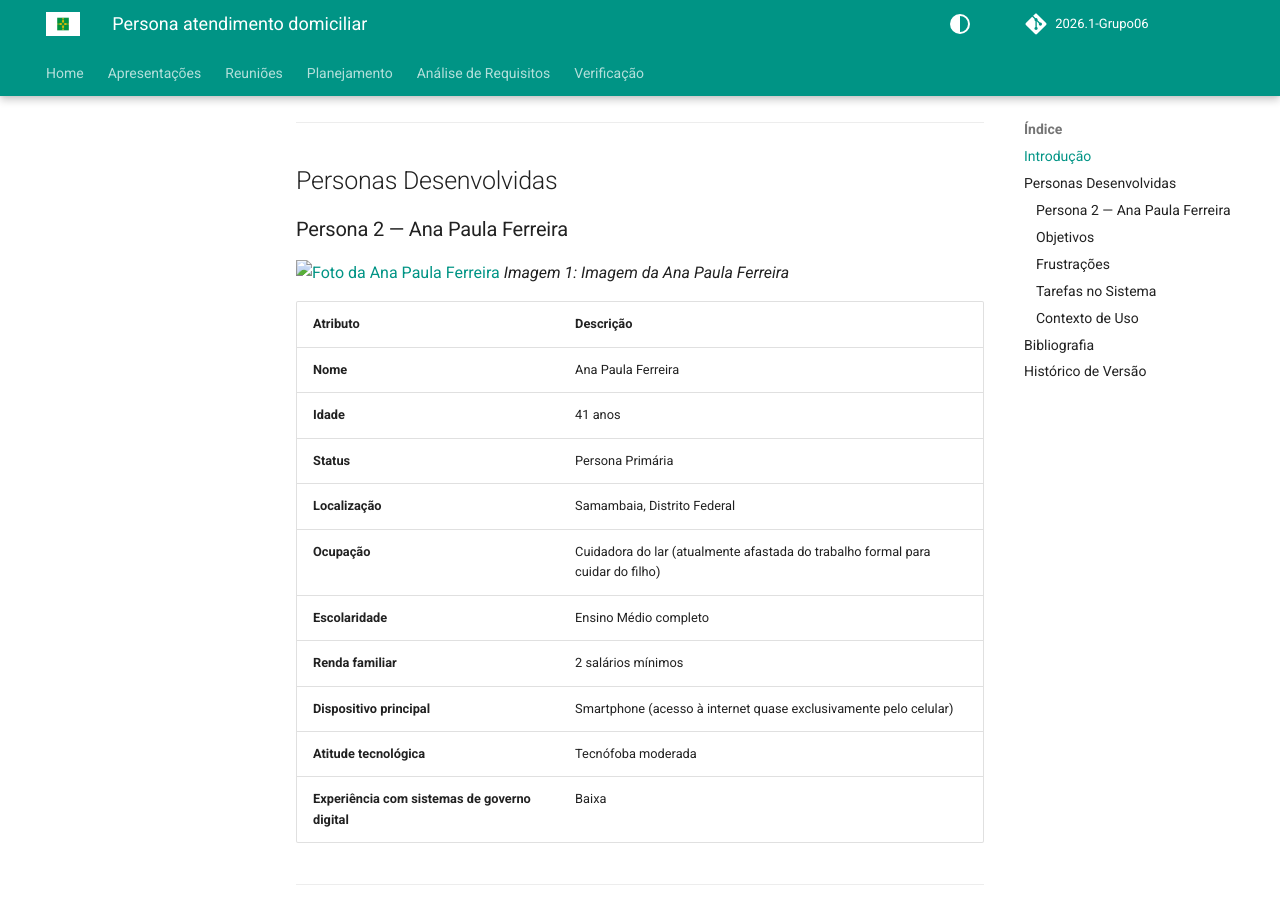
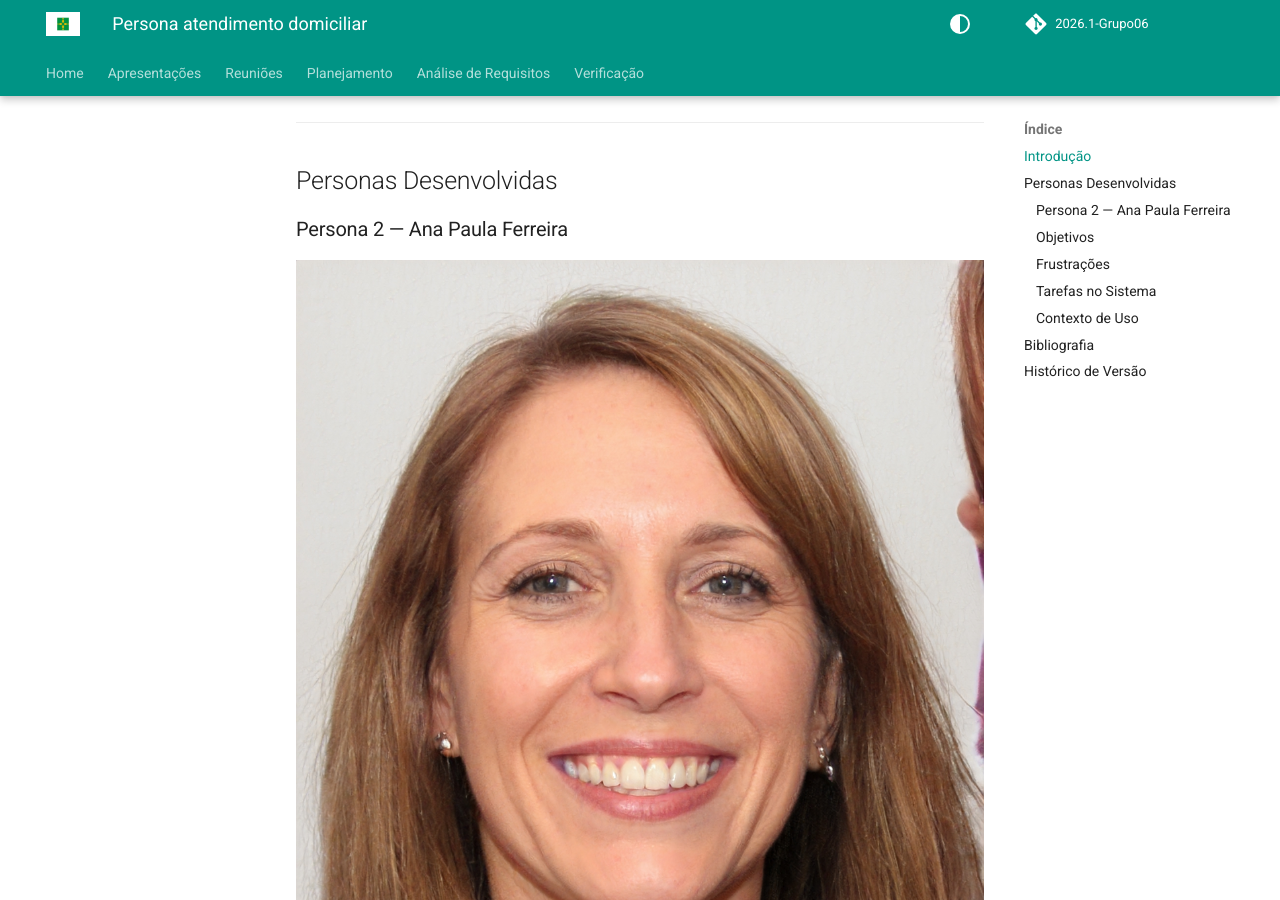
Before and after one commit to Interacao-Humano-Computador/2026.1-Grupo06, an MkDocs documentation site: the page built from docs/analise-de-requisitos/personas/persona-atendimento-domiciliar.md, in a window 1280 px wide and 900 px high, scrolled down 505 px. Built offline with MkDocs 1.6.1 and Material for MkDocs 9.7.7, drawn with Linux system fonts in a browser that asks for light colours; comment, search, counter and statistics services are not loaded.

Commit message:
Update persona-atendimento-domiciliar.md

```diff
--- a/docs/analise-de-requisitos/personas/persona-atendimento-domiciliar.md
+++ b/docs/analise-de-requisitos/personas/persona-atendimento-domiciliar.md
@@ -10,8 +10,10 @@ Para ser eficiente, cada persona deve conter elementos bem definidos: identidade
 
 ### Persona 2 — Ana Paula Ferreira
 
-![Foto da Ana Paula Ferreira](Ana_Paula_Ferreira.png)
-*Imagem 1: Imagem da Ana Paula Ferreira*
+![Persona Ana Paula Ferreira](../../assets/personas/Ana_Paula_Ferreira.png)
+
+Imagem 1: Imagem da Ana Paula Ferreira
+
 
 
 | Atributo | Descrição |
```
